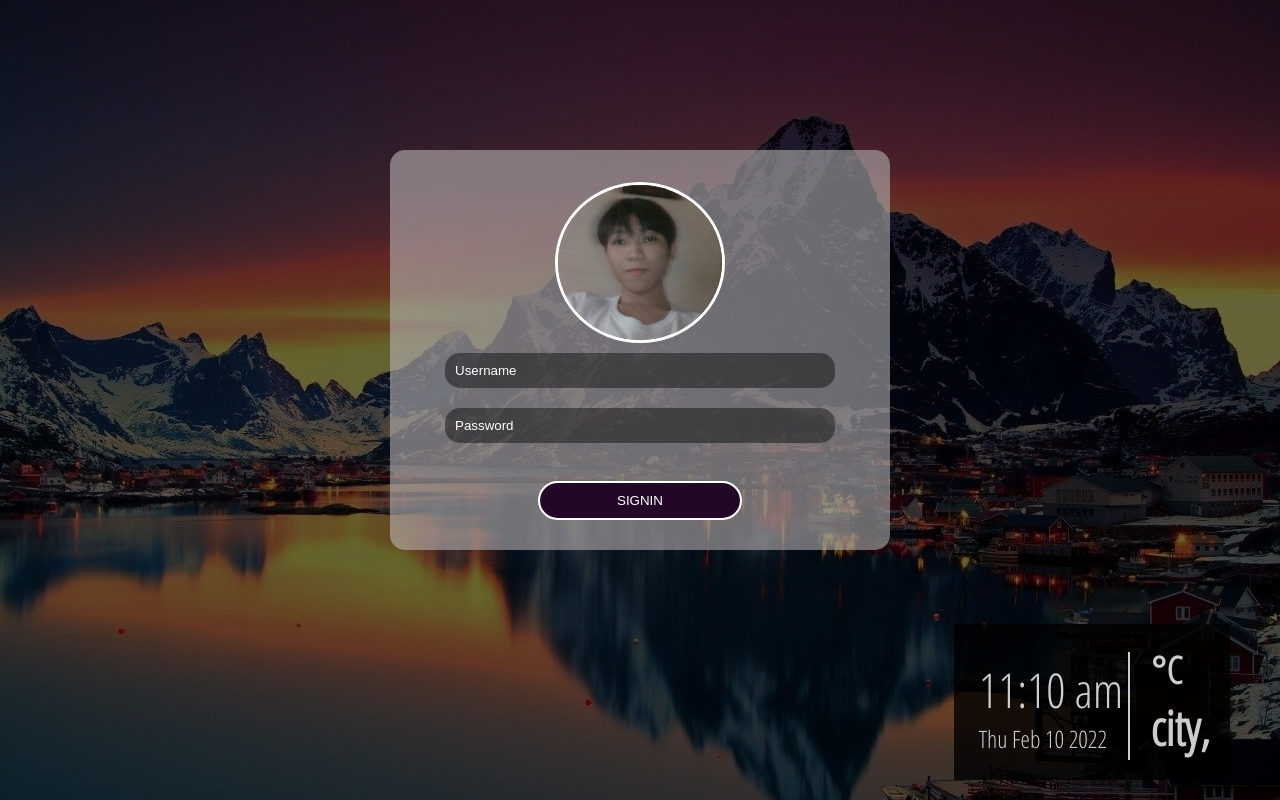
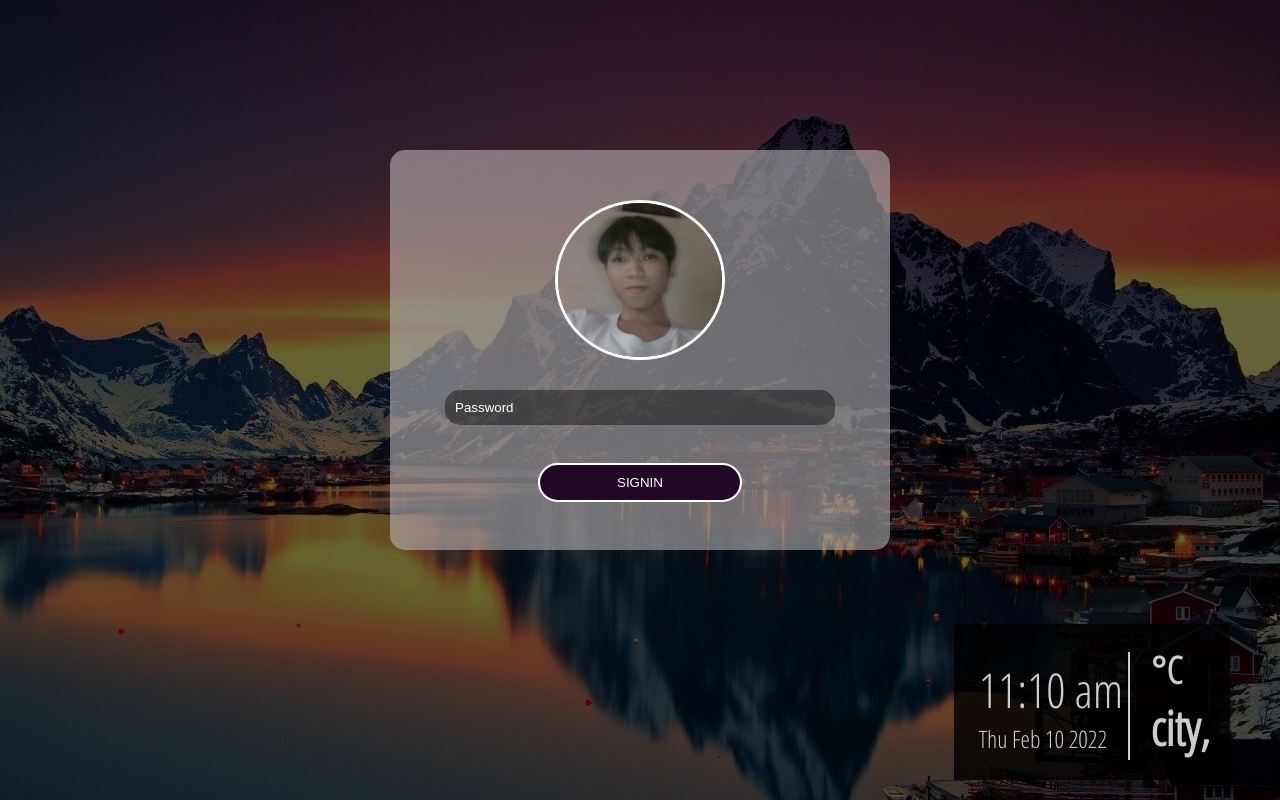
Before and after one commit to mart-anthony-stark/Reactive-OS, a React (Vite) app: page / in a window 1280 px wide. Built offline with nearby package versions, Linux system fonts and the light colour scheme; no server answers; grey boxes are pictures that could not be loaded.

Commit message:
remove: username text input

```diff
--- a/src/components/login/Login.jsx
+++ b/src/components/login/Login.jsx
@@ -68,14 +68,6 @@ export default function Login({ weather }) {
       <form onSubmit={handleSubmit}>
         <img src={userDP} alt="Mart Anthony User Icon" className="user-icon" />
         <div className="input-cont">
-          <input
-            type="text"
-            placeholder="Username"
-            value={user.username}
-            onChange={(e) =>
-              setUser({ username: e.target.value, password: user.password })
-            }
-          />
         </div>
         <p style={{ color: "red" }}>{err.username}</p>
         <div className="input-cont">
```
